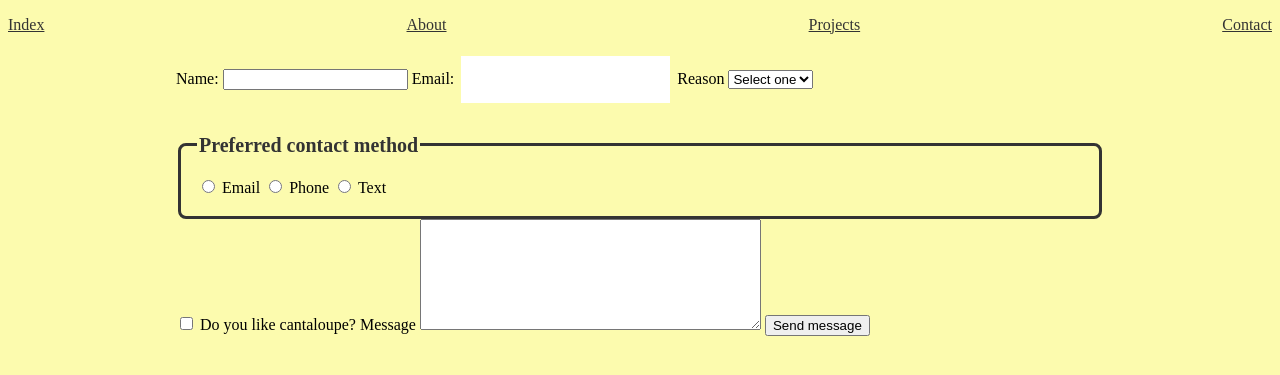
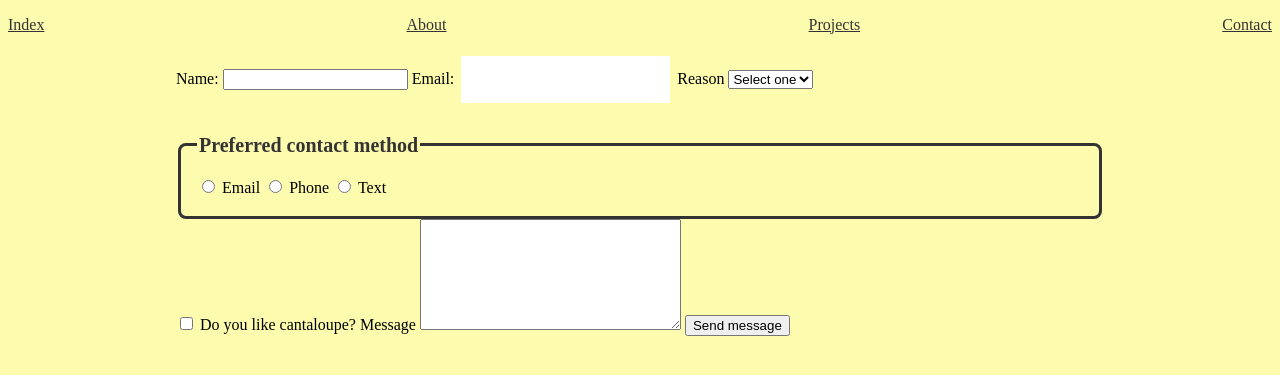
Before and after one commit to ddawg9/cosc219-site, a plain HTML site: page contact.html in a window 1280 px wide. Shown: the part 101-476 px from the top of the page. Drawn offline with Linux system fonts and the light colour scheme.

Commit message:
Fixxed issues with grid

```diff
--- a/contact.html
+++ b/contact.html
@@ -47,7 +47,7 @@
         <label for="food">Do you like cantaloupe?</label>
 
         <label for="msg">Message</label>
-        <textarea id="msg" name="msg" rows="7" cols="40"></textarea>
+        <textarea id="msg" name="msg" rows="7" cols="30"></textarea>
 
         <button type="submit">Send message</button>
     </form>
```
